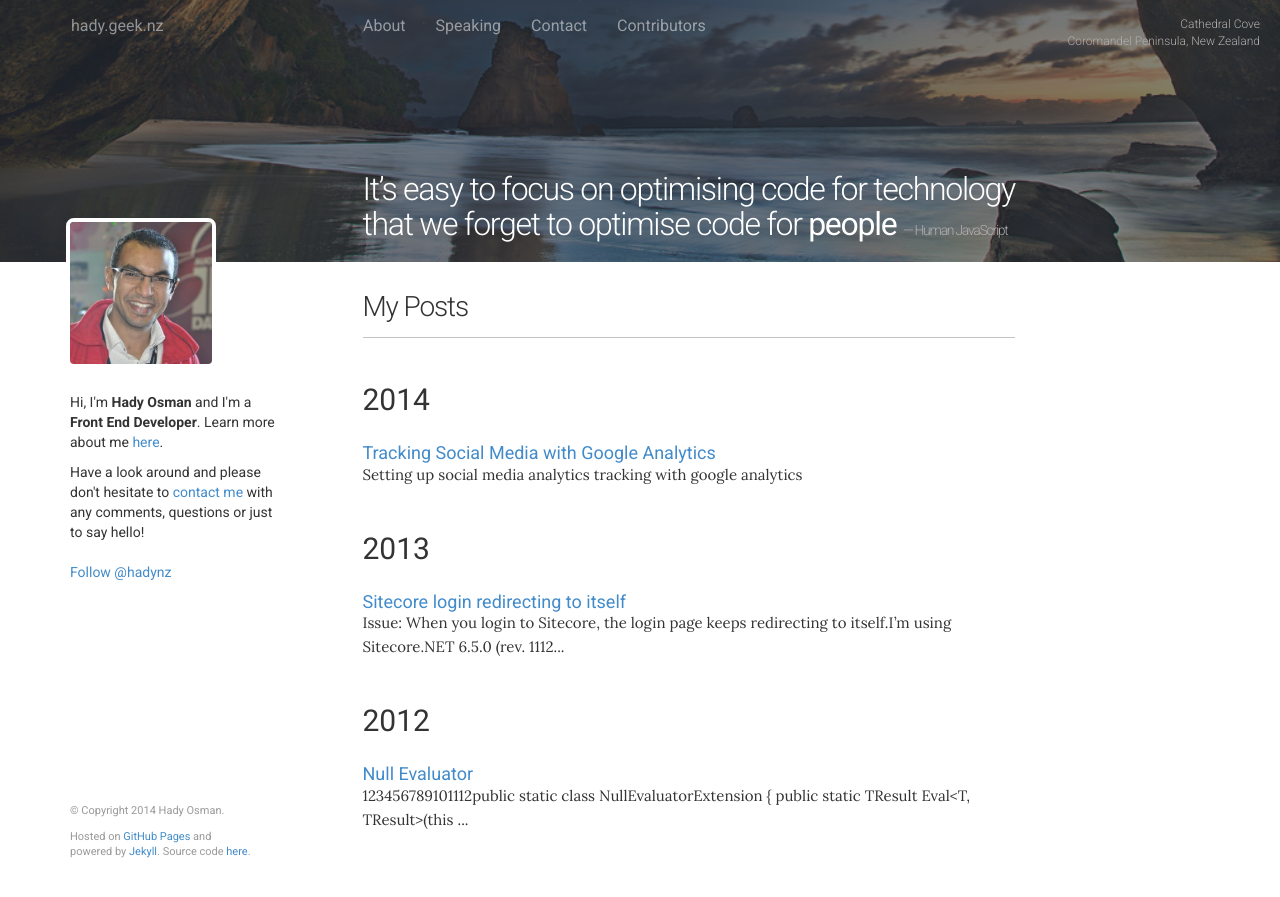
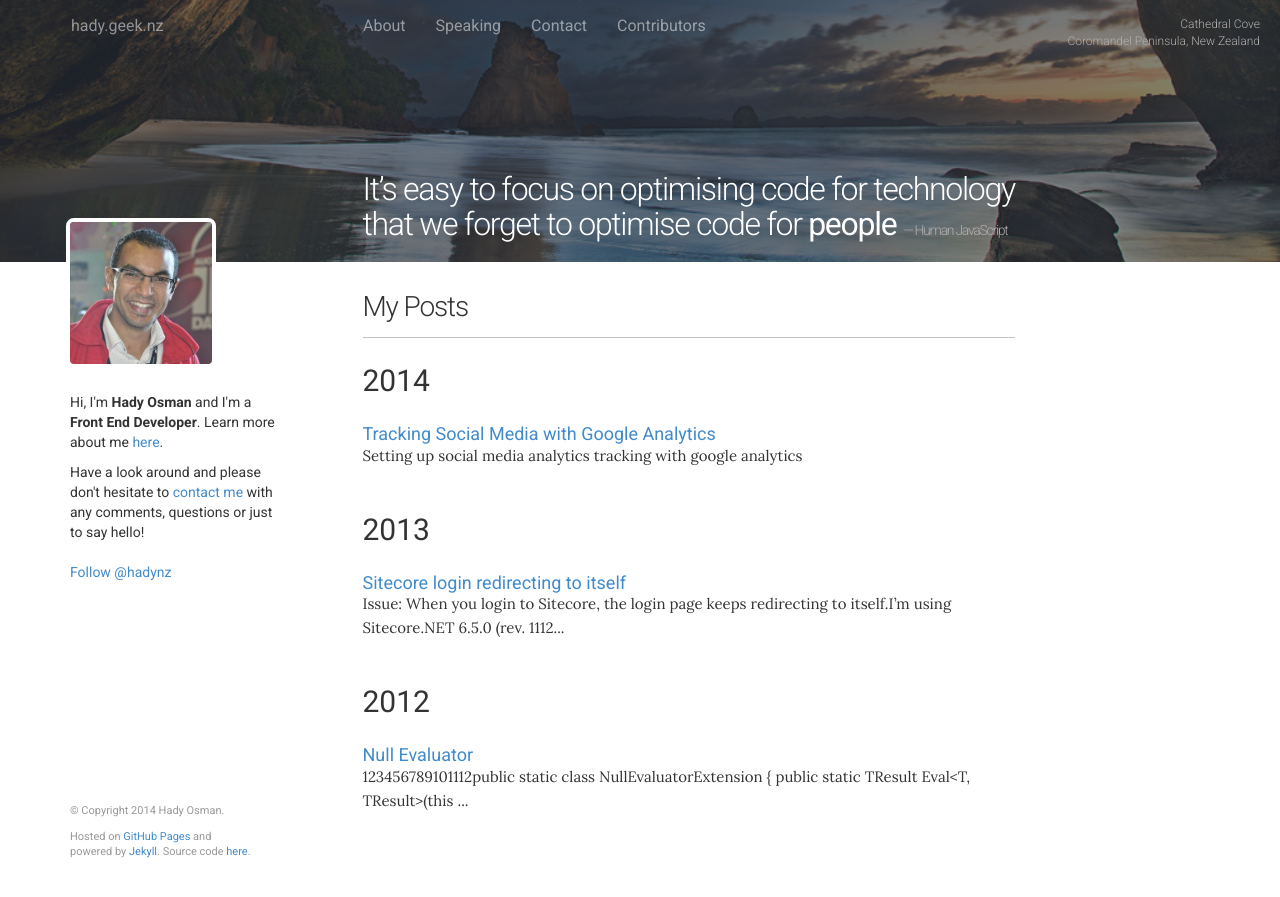
Before and after one commit to hadynz/hadynz.github.io, a Jekyll site: the page built from home.md, in a window 1280 px wide. Shown: the top 897 px of the page. Built offline with Jekyll 4.4.1, drawn with Linux system fonts in a browser that asks for light colours; comment, search, counter and statistics services are not loaded.

Commit message:
Adjust vertical spacing of headings at the start of a section (mainly for the posts-index page)

```diff
--- a/assets/css/blog.css
+++ b/assets/css/blog.css
@@ -2,7 +2,6 @@
 .blog-content--inner a:not(.btn, .title-link) {
     text-decoration: underline;
 }
-
 
 .blog-content--inner .title {
     margin-bottom: 26px;
@@ -47,6 +46,11 @@
     margin-top: 40px;
 }
 
+/* Adjust vertical spacing for the first heading inside a section.page-posts */
+.page-posts > h2:first-child {
+    margin-top: 0;
+}
+
 .page-posts--article + .page-posts--article {
     margin-top: 20px;
 }
```
